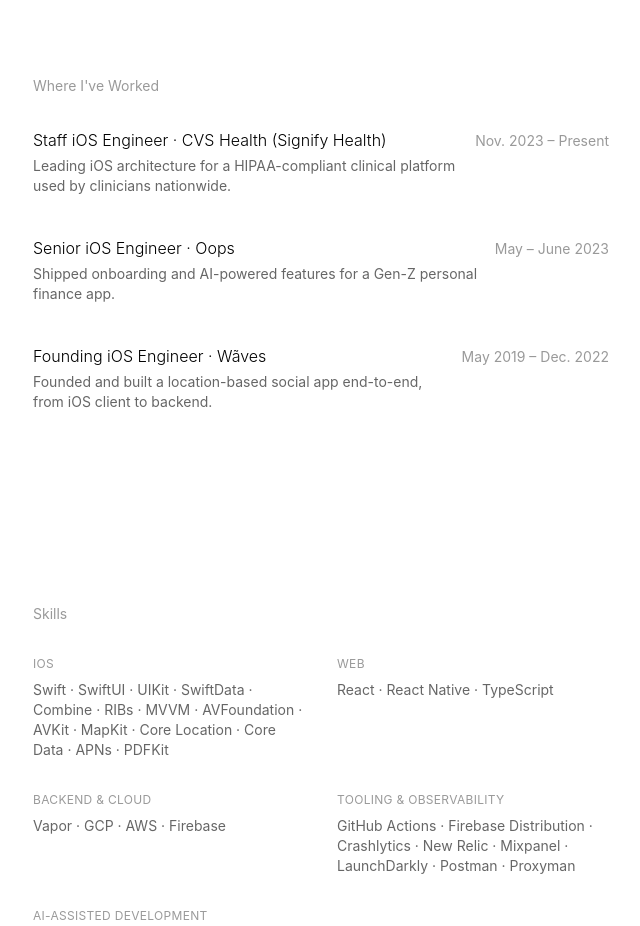
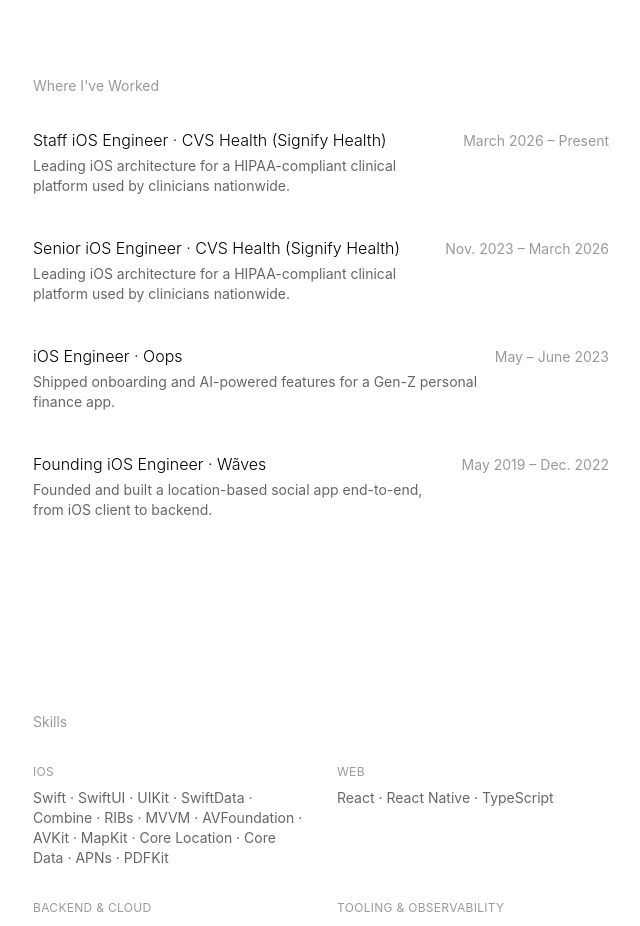
Before and after one commit to JasonTaylorLabs/portfolio, a React (Vite) app: page / in a window 1280 px wide. Shown: the part 4020-4946 px from the top of the page, without its empty margins (319-959 px from the left). Built offline with nearby package versions, Linux system fonts and the light colour scheme.

Commit message:
Split CVS Health entry into Staff and Senior roles, fix Oops title
Promoted to Staff iOS Engineer in March 2026; adds a separate Senior
iOS Engineer entry for the prior period. Oops role corrected to just
iOS Engineer (was Senior).

```diff
--- a/src/components/Companies.tsx
+++ b/src/components/Companies.tsx
@@ -6,7 +6,7 @@
       <h2 className="text-sm text-black/40">Where I've Worked</h2>
       <div className="mt-8 space-y-10">
         {companies.map((entry) => (
-          <div key={entry.company} className="flex flex-col justify-between gap-1 sm:flex-row sm:items-baseline sm:gap-4">
+          <div key={`${entry.company}-${entry.role}`} className="flex flex-col justify-between gap-1 sm:flex-row sm:items-baseline sm:gap-4">
             <div>
               <h3 className="font-light">
                 {entry.role} &middot; {entry.company}
--- a/src/data/companies.ts
+++ b/src/data/companies.ts
@@ -9,12 +9,18 @@
   {
     company: 'CVS Health (Signify Health)',
     role: 'Staff iOS Engineer',
-    dates: 'Nov. 2023 – Present',
+    dates: 'March 2026 – Present',
+    blurb: 'Leading iOS architecture for a HIPAA-compliant clinical platform used by clinicians nationwide.',
+  },
+  {
+    company: 'CVS Health (Signify Health)',
+    role: 'Senior iOS Engineer',
+    dates: 'Nov. 2023 – March 2026',
     blurb: 'Leading iOS architecture for a HIPAA-compliant clinical platform used by clinicians nationwide.',
   },
   {
     company: 'Oops',
-    role: 'Senior iOS Engineer',
+    role: 'iOS Engineer',
     dates: 'May – June 2023',
     blurb: 'Shipped onboarding and AI-powered features for a Gen-Z personal finance app.',
   },
```
